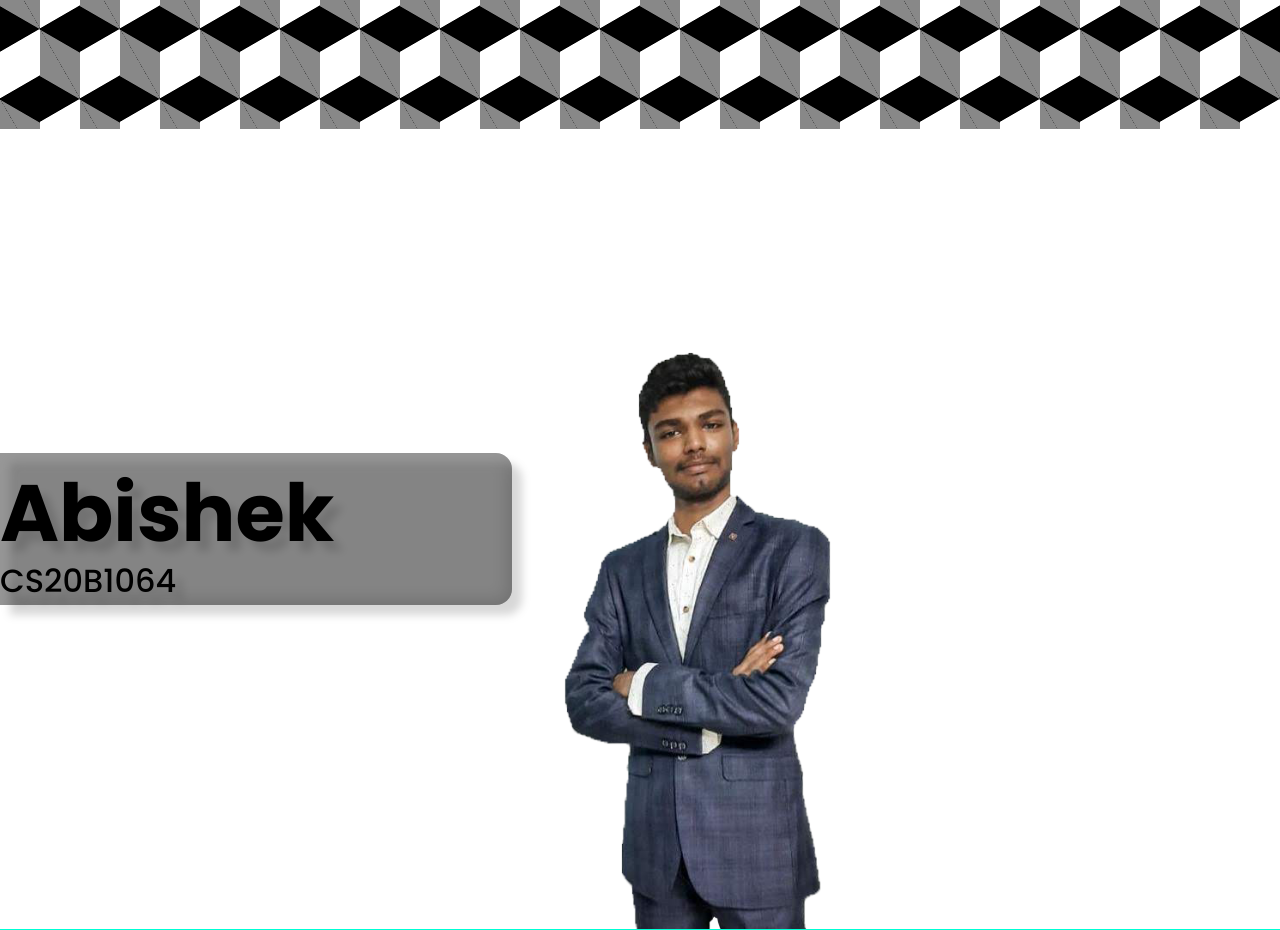
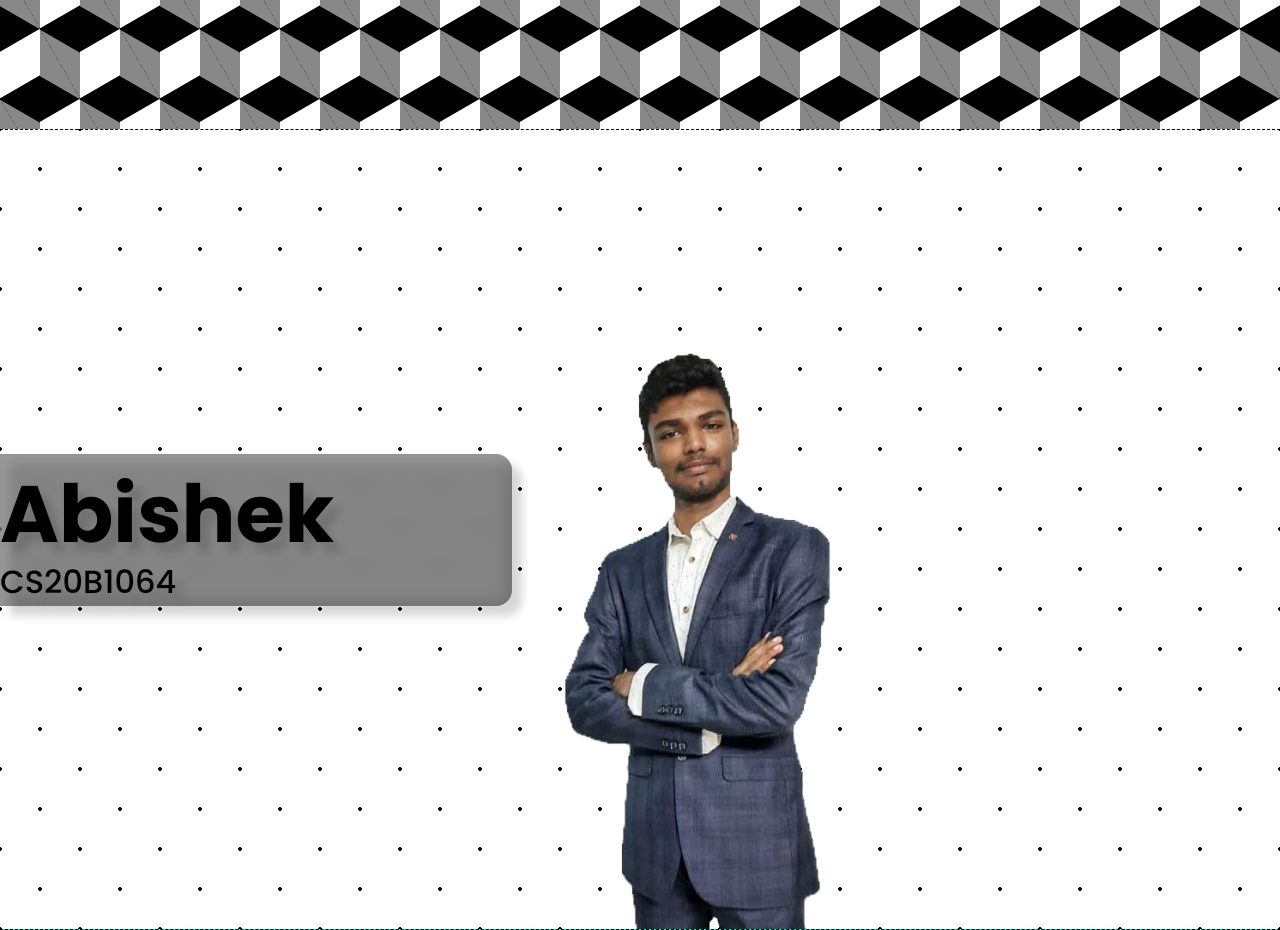
Before and after one commit to Hitesh1309/Sem-4-DBMS-Grp-15.github.io, a plain HTML site: page index.html in a window 1280 px wide. Shown: the part 671-1601 px from the top of the page. Drawn offline with Linux system fonts and the light colour scheme.

Commit message:
Minor changes to massive styles overhaul

```diff
--- a/styles.css
+++ b/styles.css
@@ -11,11 +11,25 @@
 body {
   background: white;
   color: black;
+
+  background-color: #ffffff;
+  opacity: 1;
+  background-image: radial-gradient(#000000 2px, transparent 2px),
+    radial-gradient(#000000 2px, #ffffff 2px);
+  background-size: 80px 80px;
+  background-position: 0 0, 40px 40px;
 }
 
 .dark-mode {
   background: #333;
   color: white;
+
+  background-color: #000000;
+  opacity: 1;
+  background-image: radial-gradient(#ffffff 2px, transparent 2px),
+    radial-gradient(#ffffff 2px, #000000 2px);
+  background-size: 80px 80px;
+  background-position: 0 0, 40px 40px;
 }
 
 .dark-mode-toggler {
@@ -157,6 +171,9 @@ body {
   display: flex;
   align-items: center;
   justify-content: center;
+  border-top-style: dashed;
+  outline-offset: -0.1rem;
+  border-width: 0.1rem;
 }
 .mem1 {
   background: url(/assets/static/imgs/shek.png) center/cover fixed no-repeat;
@@ -169,7 +186,7 @@ body {
   -webkit-backdrop-filter: blur(10px);
   backdrop-filter: blur(10px);
   filter: drop-shadow(10px 10px 4px rgba(0, 0, 0, 0.308));
-  border-radius:0 1rem 1rem 0;
+  border-radius: 0 1rem 1rem 0;
 }
 .emcard {
   min-width: 60%;
```
